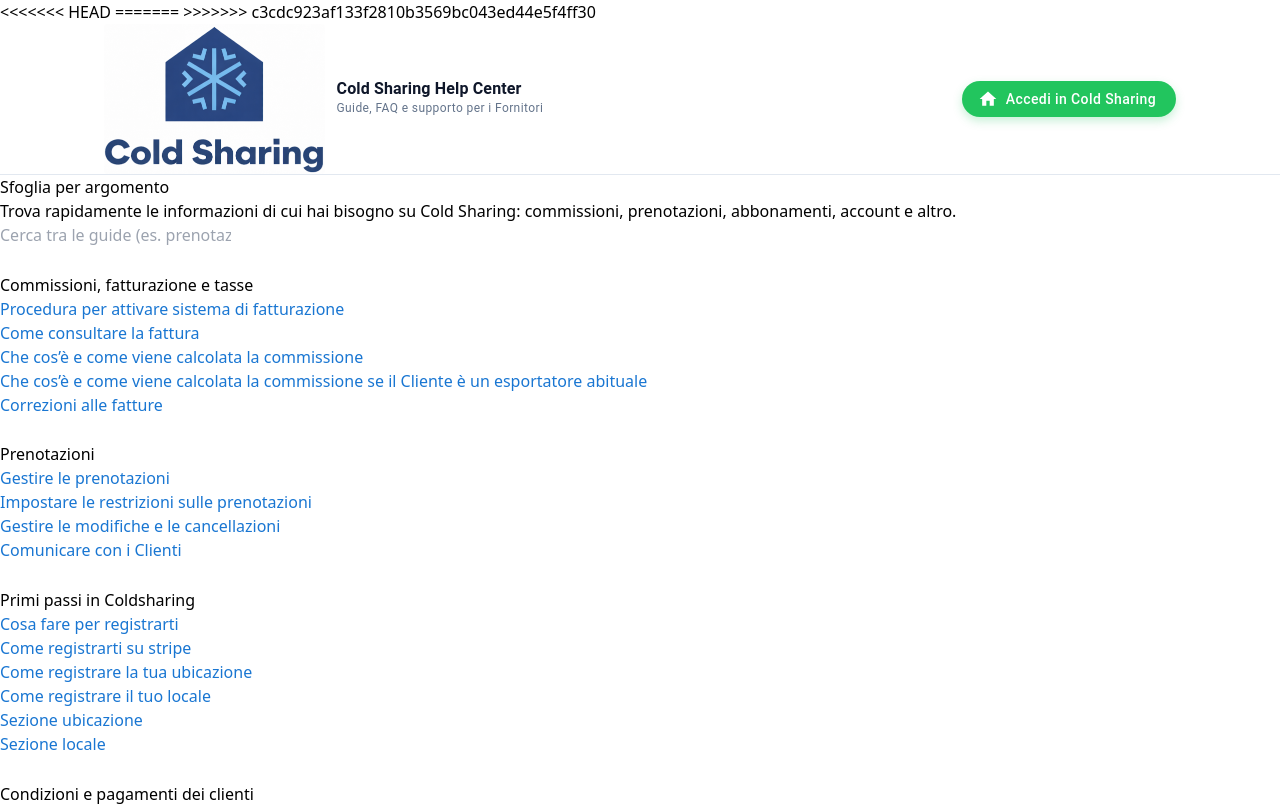
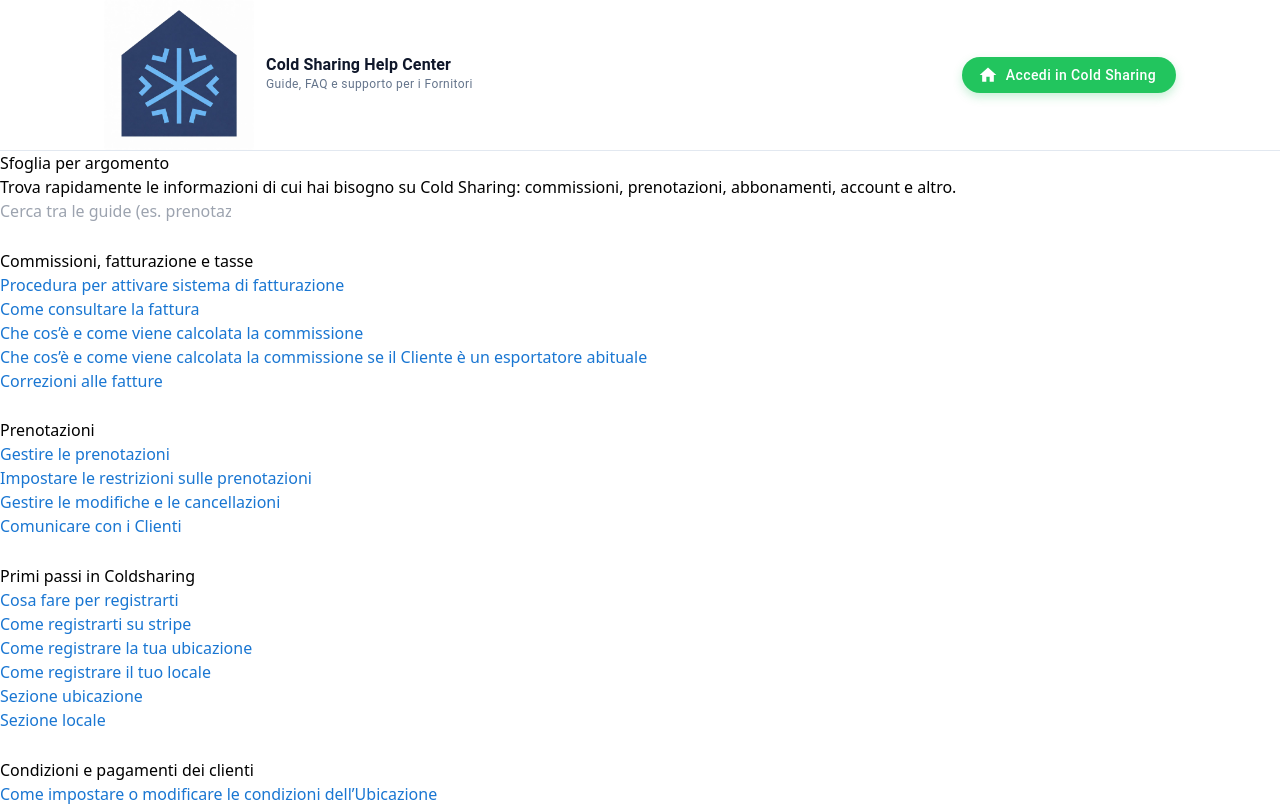
Before and after one commit to claralorusso/coldhsharing, a React (Vite) app: page / in a window 1280 px wide. Shown: the top 806 px of the page. Built offline with nearby package versions, Linux system fonts and the light colour scheme.

Commit message:
feat. bug fix

```diff
--- a/index.html
+++ b/index.html
@@ -2,15 +2,10 @@
 <html lang="en">
   <head>
     <meta charset="UTF-8" />
-    <link rel="icon" type="image/png" href="/cold-sharing-logo.png" />
+    <link rel="icon" type="image/png" href="/logosenzascritta.jpeg" />
     <meta name="viewport" content="width=device-width, initial-scale=1.0" />
-<<<<<<< HEAD
-    <title>Cold Sharing - Come condividere il tuo locale refrigerato</title>
-=======
     <title>Cold Sharing | Guida e supporto alla piattaforma</title>
     <meta name="description" content="Pagina di supporto ColdSharing: informazioni su funzionalità, account, prenotazioni, commissioni e utilizzo della piattaforma.">
-
->>>>>>> c3cdc923af133f2810b3569bc043ed44e5f4ff30
   </head>
 
   <body>
--- a/src/layout/components/topbar.tsx
+++ b/src/layout/components/topbar.tsx
@@ -24,7 +24,7 @@
           {/* Immagine logo */}
           <Box
             component="img"
-            src="/logoabout.png"
+            src="/logosenzascritta.jpeg"
             alt="Coldsharing"
             sx={{
               height: 150,
```
Also changed, not shown: public/logosenzascritta.jpeg (added).
